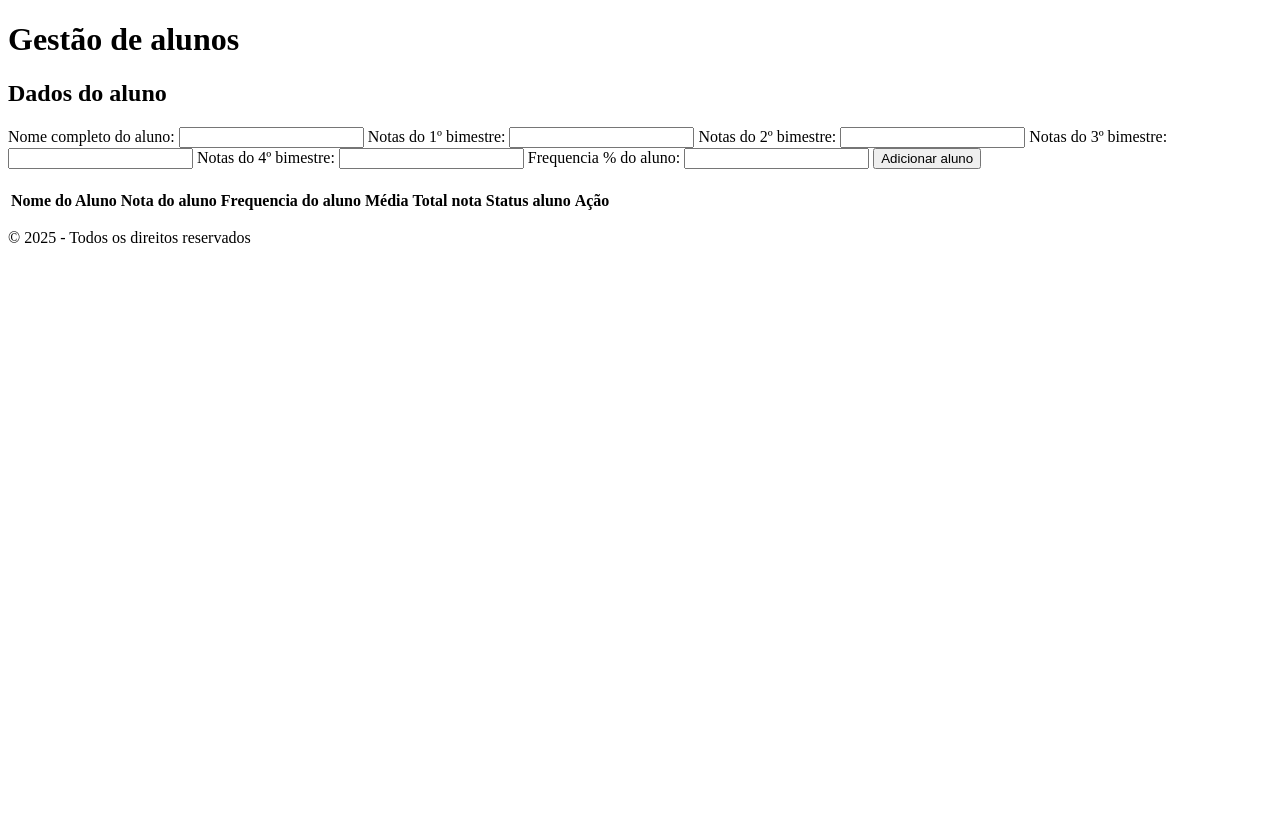
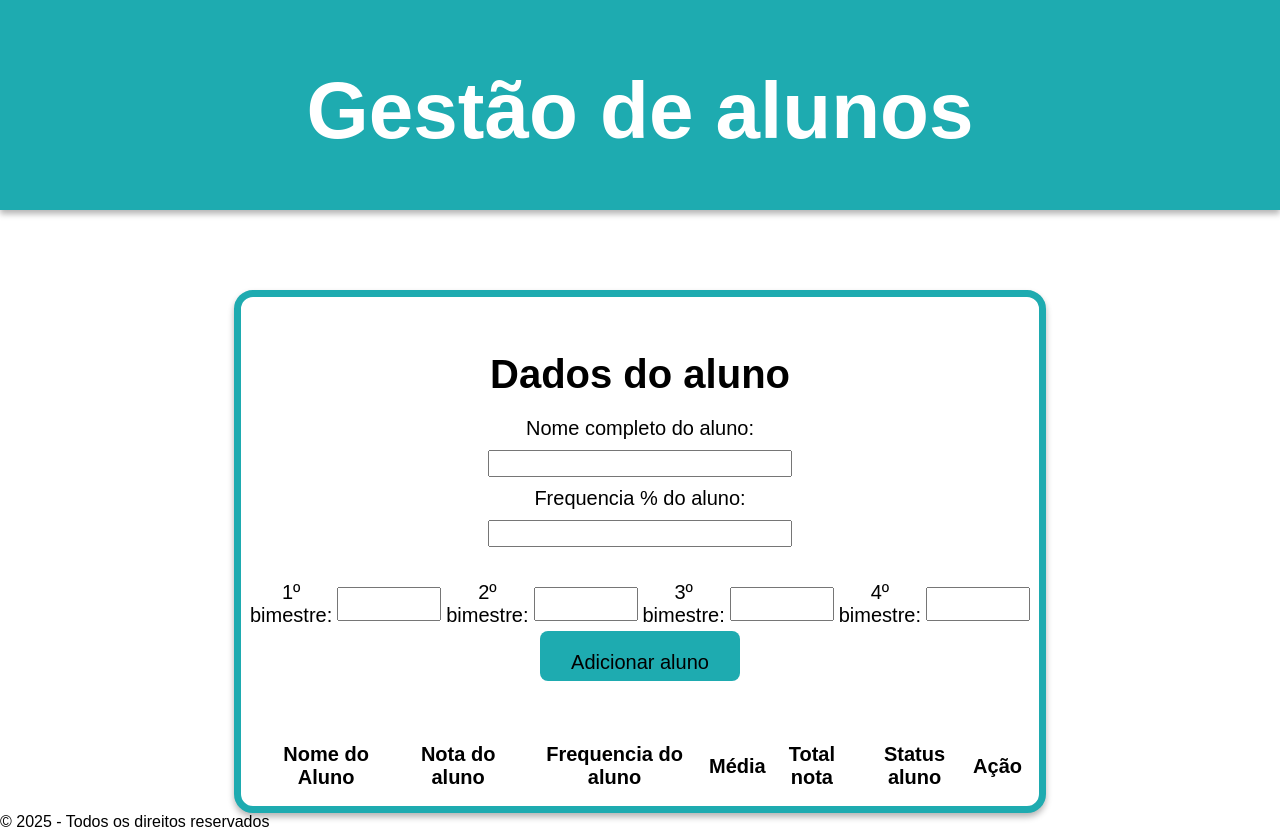
Before and after one commit to BrendonJoaoDEV/site_gestao_escolar, a plain HTML site: page index.html in a window 1280 px wide. Before the commit the page ends 800 px from the top, so only its background shows below. Drawn offline with Linux system fonts and the light colour scheme.

Commit message:
FEAT: montagem do css e alterações no HTML

```diff
--- a/css/style.css
+++ b/css/style.css
@@ -0,0 +1,111 @@
+*{
+    padding: 0px;
+    margin: 0px;
+}
+body{
+    font-family: Arial,sans-serif;
+    margin: 0px;
+    padding: 0px;
+}
+
+main{
+    background-color: white;
+    color: black;
+    font-size: 20px;
+    display: flex;
+    justify-content: center;
+    align-items: center;
+}
+header{
+    height: 170px;
+    margin-bottom: 80px;
+    background-color: #1eabb0;
+    color: white;
+    padding: 20px;
+    text-align: center;
+    min-height: 60px;
+    box-shadow: 0px 4px 6px rgba(0, 0, 0, 0.295);
+}
+
+header h1{
+    padding: 45px;
+    font-size: 80px;
+}
+
+.container{
+    display: flex;
+    justify-content: center;
+    flex-direction: column;
+    text-align: center;
+
+    padding: 15px;
+    width: 60%;
+    height: auto;
+    border: 7px solid #1eabb0;
+    border-radius: 19px;
+    background-color: #ffffff;
+    box-shadow: 0px 4px 6px rgba(0, 0, 0, 0.295);
+}
+
+#dadosAluno {
+    padding: 20px;
+    display: flex;
+    justify-content: center;
+    flex-direction: column;
+    text-align: center;
+    align-items: center;
+}
+
+#dadosAluno h2 {
+    font-size: 40px;
+    padding: 20px;
+}
+
+#dadosAluno input {
+    text-align: center;
+    color: black;
+    font-size: 20px;
+    width: 300px;
+    margin: 10px auto;
+}
+
+#bimestre {
+    display: flex;
+    justify-content: center;
+    align-items: center;
+    flex-direction: row;
+    gap: 5px;
+    margin-top: 20px;
+}
+
+#bimestre input {
+    width: 100px;
+    height: 30px;
+    font-size: 16px;
+    text-align: center;
+}
+
+#planilhaDados{
+    display: flex;
+    justify-content: center;
+    flex-direction: column;
+    text-align: center;
+}
+
+#adicionarAluno {
+    padding: 20px;
+    background-color: #1eabb0;
+    width: 200px;
+    height: 50px;
+    font-size: 20px;
+    color: rgb(0, 0, 0);
+    border: none;
+    border-radius: 8px;
+    cursor: pointer;
+    transition: background-color 0.3s ease;
+}
+
+#adicionarAluno:hover {
+    color: rgb(255, 255, 255);
+    background-color: #2e5a5c;
+}
--- a/index.html
+++ b/index.html
@@ -14,29 +14,30 @@
 
     <main>
       <section class="container">
-        <article id="dadosAluno">
-          <form>
+        <article>
+          <form id="dadosAluno">
             <h2>Dados do aluno</h2>
             <label for="nomeAluno">Nome completo do aluno:</label>
             <input type="text" id="nomeAluno">
 
-            <label for="nota1Bim">Notas do 1º bimestre:</label>
-            <input type="number" id="nota1Bim">
-
-            <label for="nota2Bim">Notas do 2º bimestre:</label>
-            <input type="number" id="nota2Bim">
-
-            <label for="nota3Bim">Notas do 3º bimestre:</label>
-            <input type="number" id="nota3Bim">
-
-            <label for="nota4Bim">Notas do 4º bimestre:</label>
-            <input type="number" id="nota4Bim">
-
             <label for="frequenciaAluno">Frequencia % do aluno:</label>
             <input type="number" id="frequenciaAluno">
+            <div id="bimestre">
+
+              <label for="nota1Bim">1º bimestre:</label>
+              <input type="number" id="nota1Bim">
+
+              <label for="nota2Bim">2º bimestre:</label>
+              <input type="number" id="nota2Bim">
+
+              <label for="nota3Bim">3º bimestre:</label>
+              <input type="number" id="nota3Bim">
+
+              <label for="nota4Bim">4º bimestre:</label>
+              <input type="number" id="nota4Bim">
+            </div>
 
             <button type="button" id="adicionarAluno">Adicionar aluno</button>
-
             <h2 class="estilo_resultado"><span id="erro"></span></h2>
 
           </form>
```
